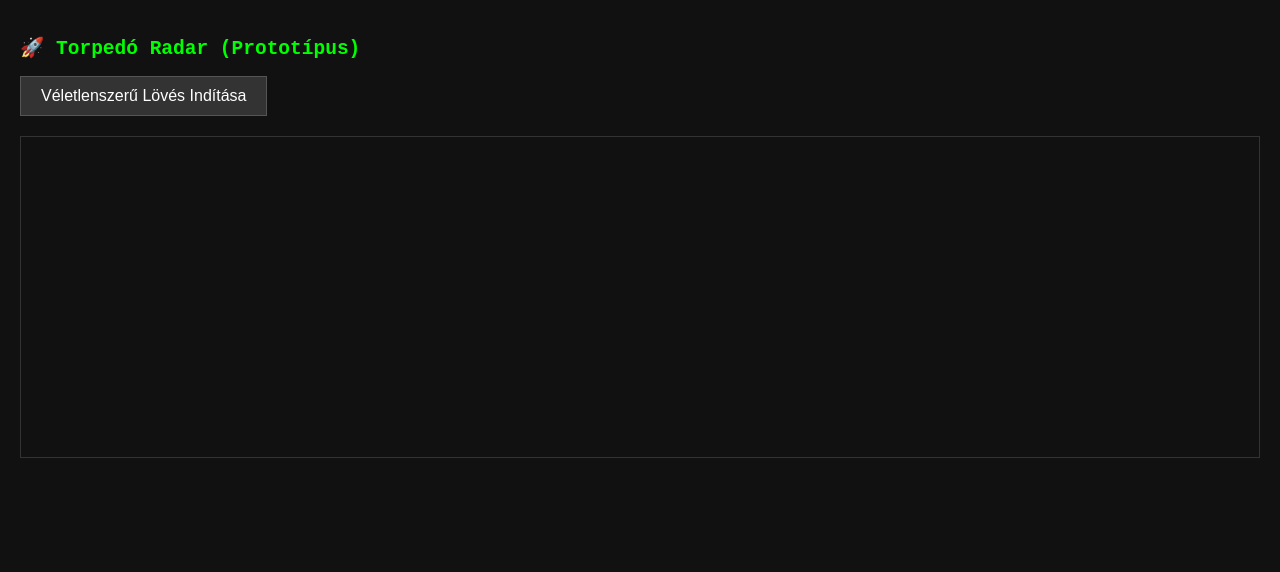
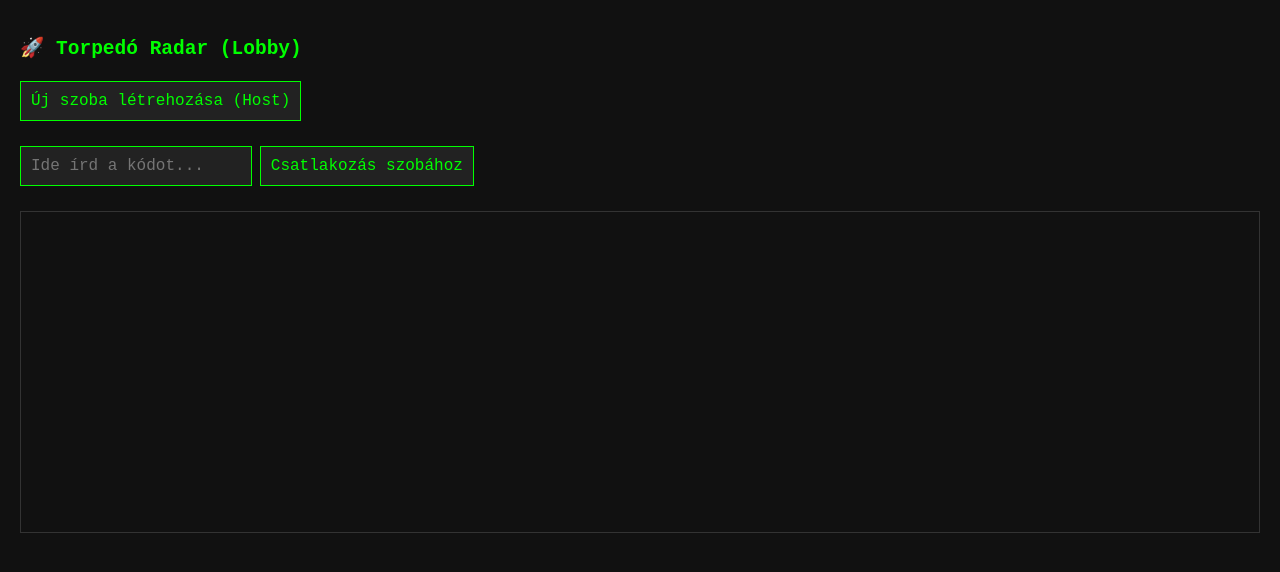
Before and after one commit to lemaxh/torpedo, a plain HTML site: page frontend/index.html in a window 1280 px wide. Drawn offline with nearby package versions, Linux system fonts and the light colour scheme; no server answers.

Commit message:
Update index.html

```diff
--- a/frontend/index.html
+++ b/frontend/index.html
@@ -4,16 +4,33 @@
     <meta charset="UTF-8">
     <title>3D Torpedó Teszt</title>
     <style>
-        body { margin: 0; overflow: hidden; background-color: #111; color: #0f0; font-family: monospace; padding: 20px; }
-        button { padding: 10px 20px; font-size: 16px; cursor: pointer; background: #333; color: white; border: 1px solid #555; }
-        button:hover { background: #555; }
+        body { margin: 0; background-color: #111; color: #0f0; font-family: monospace; padding: 20px; }
+        button, input { padding: 10px; font-size: 16px; margin: 5px 0; background: #222; color: #0f0; border: 1px solid #0f0; font-family: monospace;}
+        button:hover { background: #333; cursor: pointer; }
         #radar-log { margin-top: 20px; border: 1px solid #333; padding: 10px; height: 300px; overflow-y: auto; }
         .enemy { color: #f55; }
+        .system { color: #aaa; }
+
+        /* Kezdetben elrejtjük a játéktér gombját */
+        #game-area { display: none; margin-top: 20px; border-top: 1px dashed #0f0; padding-top: 20px; }
     </style>
 </head>
 <body>
-    <h2>🚀 Torpedó Radar (Prototípus)</h2>
-    <button id="fireBtn">Véletlenszerű Lövés Indítása</button>
+    <h2>🚀 Torpedó Radar (Lobby)</h2>
+
+    <div id="lobby-area">
+        <button id="createRoomBtn">Új szoba létrehozása (Host)</button>
+        <br><br>
+        <input type="text" id="roomCodeInput" placeholder="Ide írd a kódot..." maxlength="5">
+        <button id="joinRoomBtn">Csatlakozás szobához</button>
+        <h3 id="status-display" style="color: yellow;"></h3>
+    </div>
+
+    <div id="game-area">
+        <h3>Játékosok összekapcsolva!</h3>
+        <button id="fireBtn">Véletlenszerű Lövés Indítása</button>
+    </div>
+
     <div id="radar-log"></div>
 
     <script src="https://cdn.socket.io/4.7.5/socket.io.min.js"></script>
```
